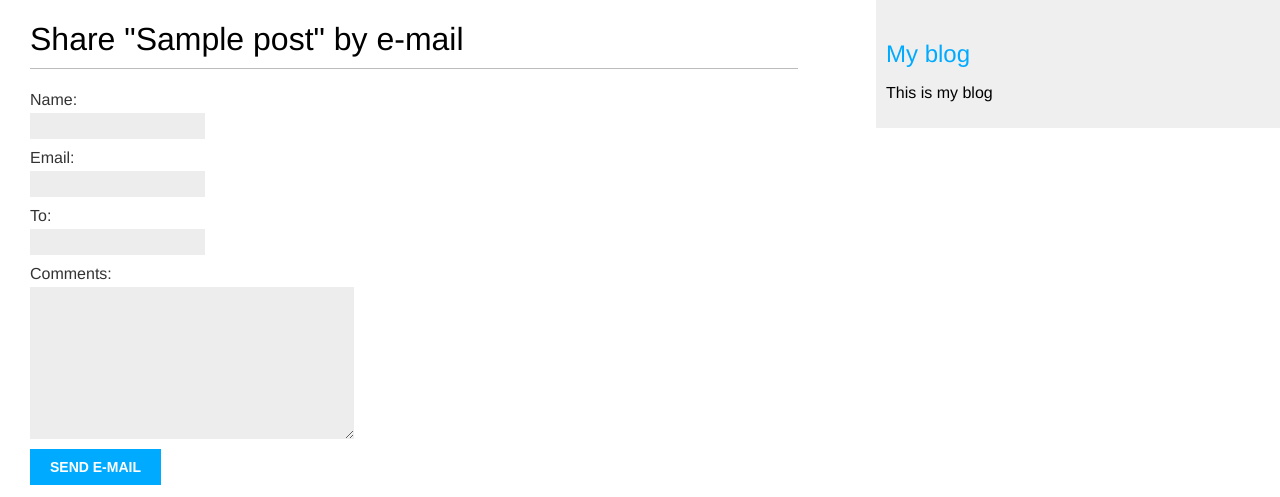
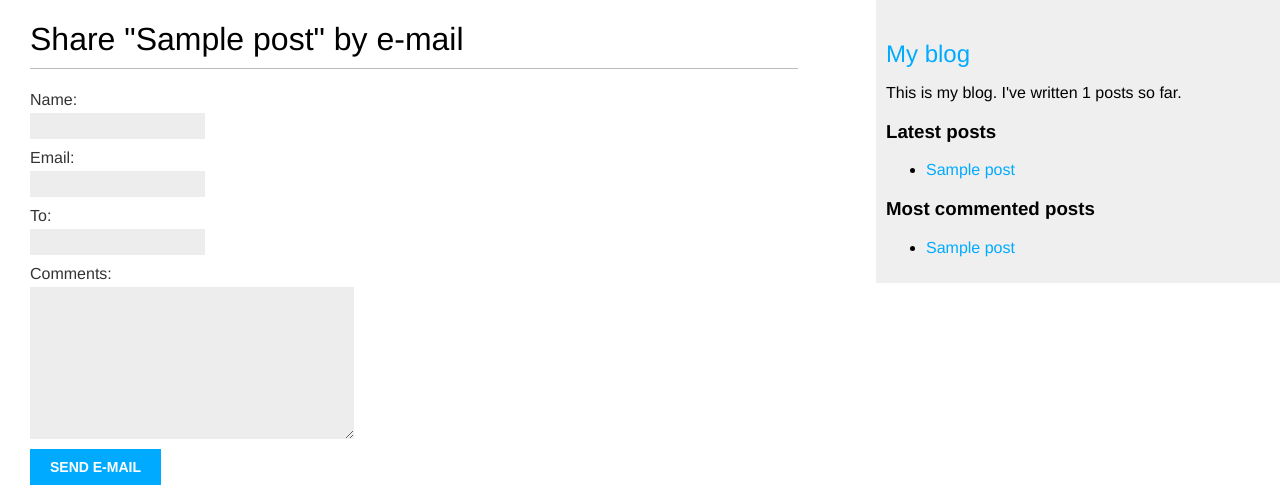
Before and after one commit to blessed-sibanda/django-blog, a Django app: page /blog/1/share in a window 1280 px wide. Shown: the top 497 px of the page. Run offline with Django 3.2, Linux system fonts and the light colour scheme; tables that the repository leaves empty hold one stand-in row (values such as "Sample post").

Commit message:
create custom template tags; update sidebar

```diff
--- a/blog/templates/blog/base.html
+++ b/blog/templates/blog/base.html
@@ -1,4 +1,5 @@
 {% load static %}
+{% load blog_tags %}
 <!DOCTYPE html>
 <html lang="en">
   <head>
@@ -12,7 +13,23 @@
     <div id="content">{% block content %}{% endblock content %}</div>
     <div id="sidebar">
       <h2><a href="{% url 'blog:post_list' %}">My blog</a></h2>
-      <p>This is my blog</p>
+      <p>
+        This is my blog.
+        I've written {% total_posts %} posts so far.
+      </p>
+      <h3>Latest posts</h3>
+      {% show_latest_posts 3 %}
+      <h3>Most commented posts</h3>
+      {% get_most_commented_posts as most_commented_posts %}
+      <ul>
+        {% for post in most_commented_posts %}
+          <li>
+            <a href="{{ post.get_absolute_url }}">
+              {{ post.title }}
+            </a>
+          </li>
+        {% endfor %}
+      </ul>
     </div>
   </body>
 </html>
--- /dev/null
+++ b/blog/templates/blog/post/latest_posts.html
@@ -0,0 +1,9 @@
+<ul>
+{% for post in latest_posts %}
+    <li>
+        <a href="{{ post.get_absolute_url }}">
+            {{ post.title }}
+        </a>
+    </li>
+{% endfor %}
+</ul>
--- /dev/null
+++ b/blog/templatetags/blog_tags.py
@@ -0,0 +1,22 @@
+from django import template
+from django.db.models import Count
+from ..models import Post
+
+register = template.Library()
+
+
+@register.simple_tag
+def total_posts():
+    return Post.published.count()
+
+
+@register.inclusion_tag('blog/post/latest_posts.html')
+def show_latest_posts(count=5):
+    latest_posts = Post.published.order_by('-publish')[:count]
+    return {'latest_posts': latest_posts}
+
+
+@register.simple_tag
+def get_most_commented_posts(count=5):
+    return Post.published.annotate(total_comments=Count('comments')) \
+        .order_by('-total_comments')[:count]
```
Also changed, not shown: blog/templatetags/__init__.py (added).
